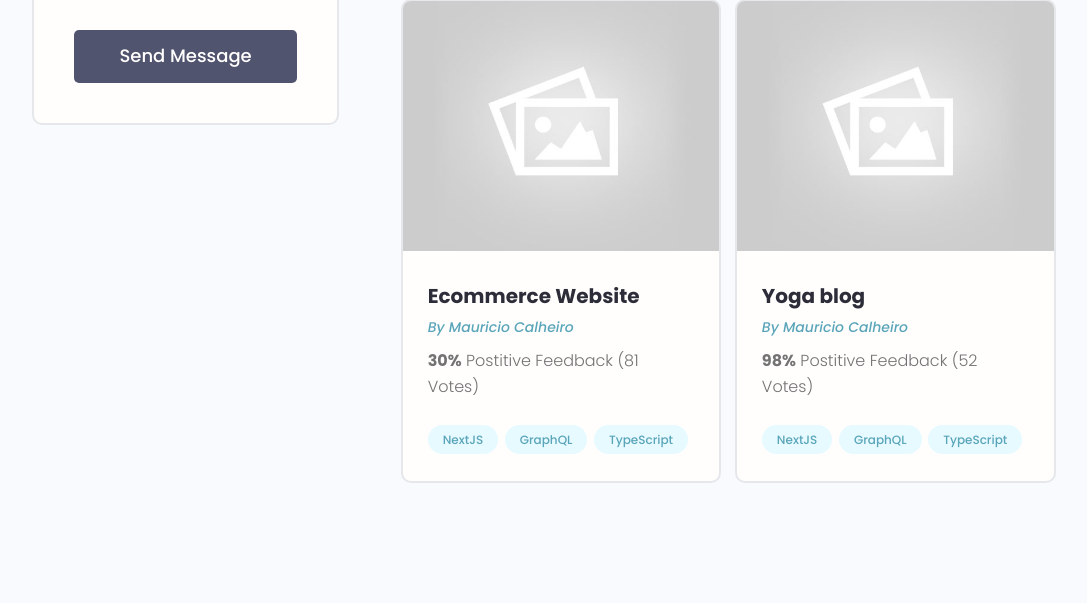
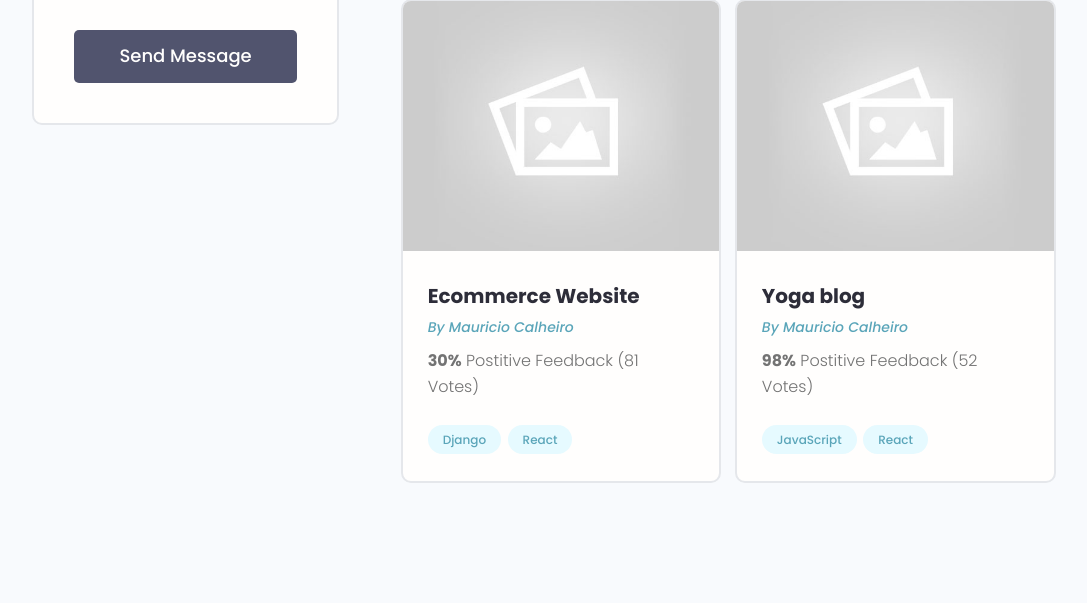
Before and after one commit to mcalheiro/python-django-website, a Django app: page /profile/7011244f-f736-40b1-a707-8a061bf98466/ in a window 1280 px wide. Shown: the part 576-1179 px from the top of the page, without its empty margins (96-1183 px from the left). Run offline with Django 5.2, Linux system fonts and the light colour scheme; data comes from the database, SQL or seed files in the repository; some libraries are stand-ins or nearby versions.

Commit message:
Fixing anchors

```diff
--- a/website/projects/templates/projects/projects.html
+++ b/website/projects/templates/projects/projects.html
@@ -34,7 +34,7 @@
                 <img class="project__thumbnail" src="{{ project.featured_image.url }}" alt="project thumbnail" />
                 <div class="card__body">
                   <h3 class="project__title">{{ project.title }}</h3>
-                  <p><a class="project__author" href="{% url 'project' project.id %}">{{project.owner.name}}</a></p>
+                  <p><a class="project__author" href="{% url 'user-profile' project.owner.id %}">{{project.owner.name}}</a></p>
                   <p class="project--rating">
                     <span style="font-weight: bold;">{{ project.vote_ratio }}%</span> Posititive
                     Feedback ({{ project.vote_total }} Vote{{project.vote_total|pluralize:"s"}})
--- a/website/projects/templates/projects/single-projects.html
+++ b/website/projects/templates/projects/single-projects.html
@@ -30,7 +30,7 @@
         </div>
         <div class="column column--2of3">
           <img class="singleProject__preview" src="{{ project.featured_image.url }}" alt="portfolio thumbnail" />
-          <a href="profile.html" class="singleProject__developer">Md. Shahriar Parvez</a>
+          <a href="{% url 'user-profile' project.owner.id %}" class="singleProject__developer">{{project.owner.name}}</a>
           <h2 class="singleProject__title">{{project.title}}</h2>
           <h3 class="singleProject__subtitle">About the Project</h3>
           <div class="singleProject__info">{{project.description}}</div>
--- a/website/users/templates/users/user-profile.html
+++ b/website/users/templates/users/user-profile.html
@@ -78,21 +78,19 @@
                       <img class="project__thumbnail" src="{{project.featured_image.url}}" alt="project thumbnail" />
                       <div class="card__body">
                         <h3 class="project__title">{{project.title}}</h3>
-                        <p><a class="project__author" href="{% url 'user-profile' user.id %}">By {{project.owner.name}}</a></p>
+                        <p><a class="project__author" href="{% url 'user-profile' profile.id %}">By {{project.owner.name}}</a></p>
                         <p class="project--rating">
                           <span style="font-weight: bold;">{{project.vote_ratio}}%</span> Postitive
                           Feedback ({{project.vote_total}} Vote{{project.vote_total|pluralize:"s"}})
                         </p>
                         <div class="project__tags">
-                          <span class="tag tag--pill tag--main">
-                            <small>NextJS</small>
-                          </span>
-                          <span class="tag tag--pill tag--main">
-                            <small>GraphQL</small>
-                          </span>
-                          <span class="tag tag--pill tag--main">
-                            <small>TypeScript</small>
-                          </span>
+
+                            {% for tag in project.tags.all %}
+                            <span class="tag tag--pill tag--main">
+                              <small>{{tag}}</small>
+                            </span>
+                            {% endfor %}
+
                         </div>
                       </div>
                     </a>
```
